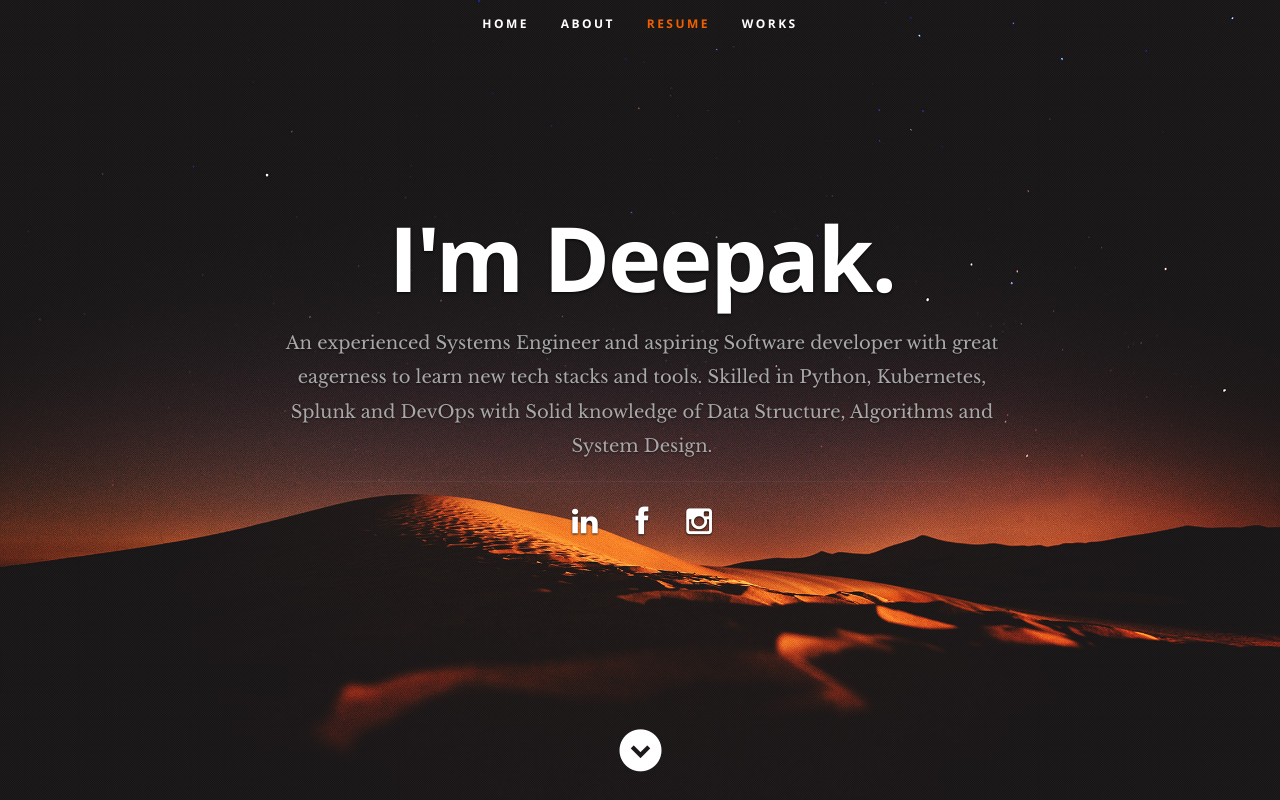
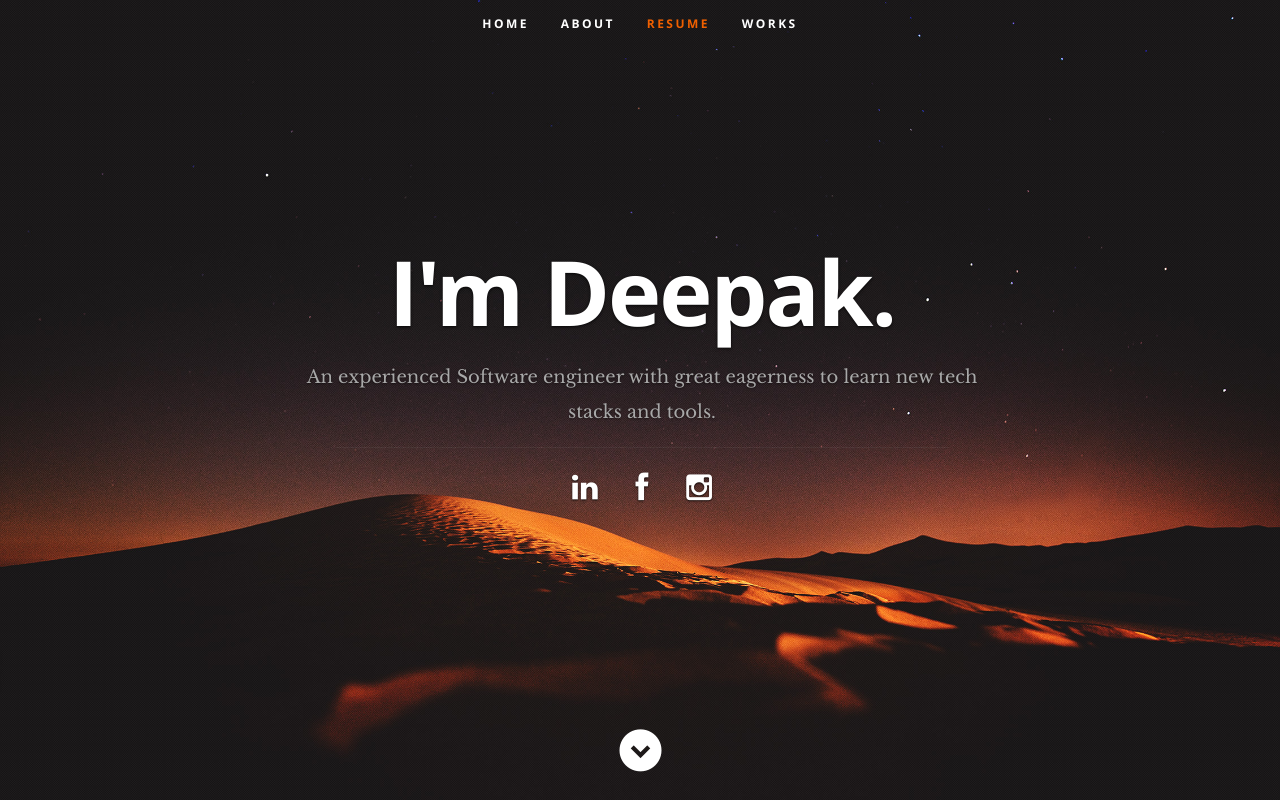
Before and after one commit to deepak4babu/deepak4babu.github.io, a plain HTML site: page index.html in a window 1280 px wide. Shown: the top 800 px of the page. Drawn offline with nearby package versions, Linux system fonts and the light colour scheme.

Commit message:
updated intro

```diff
--- a/index.html
+++ b/index.html
@@ -56,8 +56,7 @@
       <div class="row banner">
          <div class="banner-text">
             <h1 class="responsive-headline">I'm Deepak.</h1>
-            <h3>An experienced Systems Engineer and aspiring Software developer with great eagerness to learn new tech stacks and tools.
-               Skilled in Python, Kubernetes, Splunk and DevOps with Solid knowledge of Data Structure, Algorithms and System Design.</h3>
+            <h3>An experienced Software engineer with great eagerness to learn new tech stacks and tools.</h3>
             <hr />
             <ul class="social">
                <li><a href="https://www.linkedin.com/in/deepak4babu"><i class="fa fa-linkedin"></i></a></li>
```
